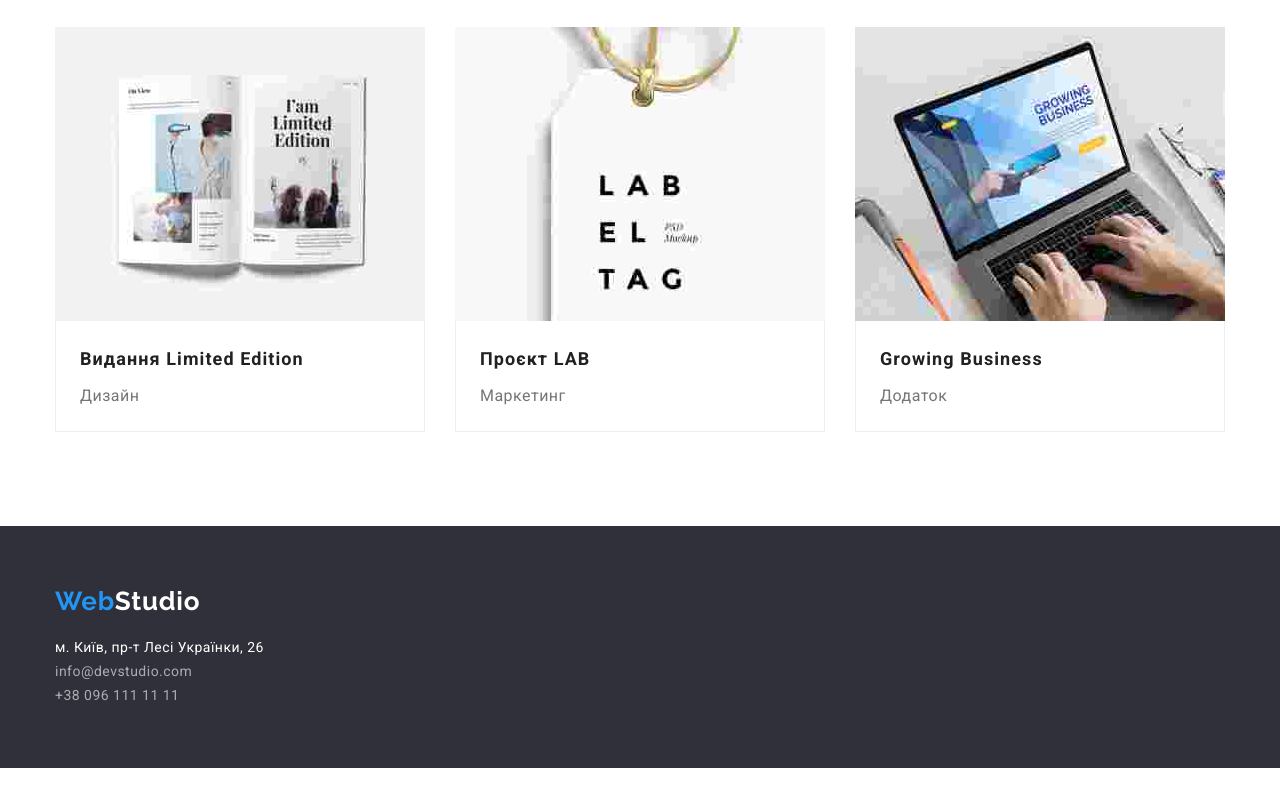
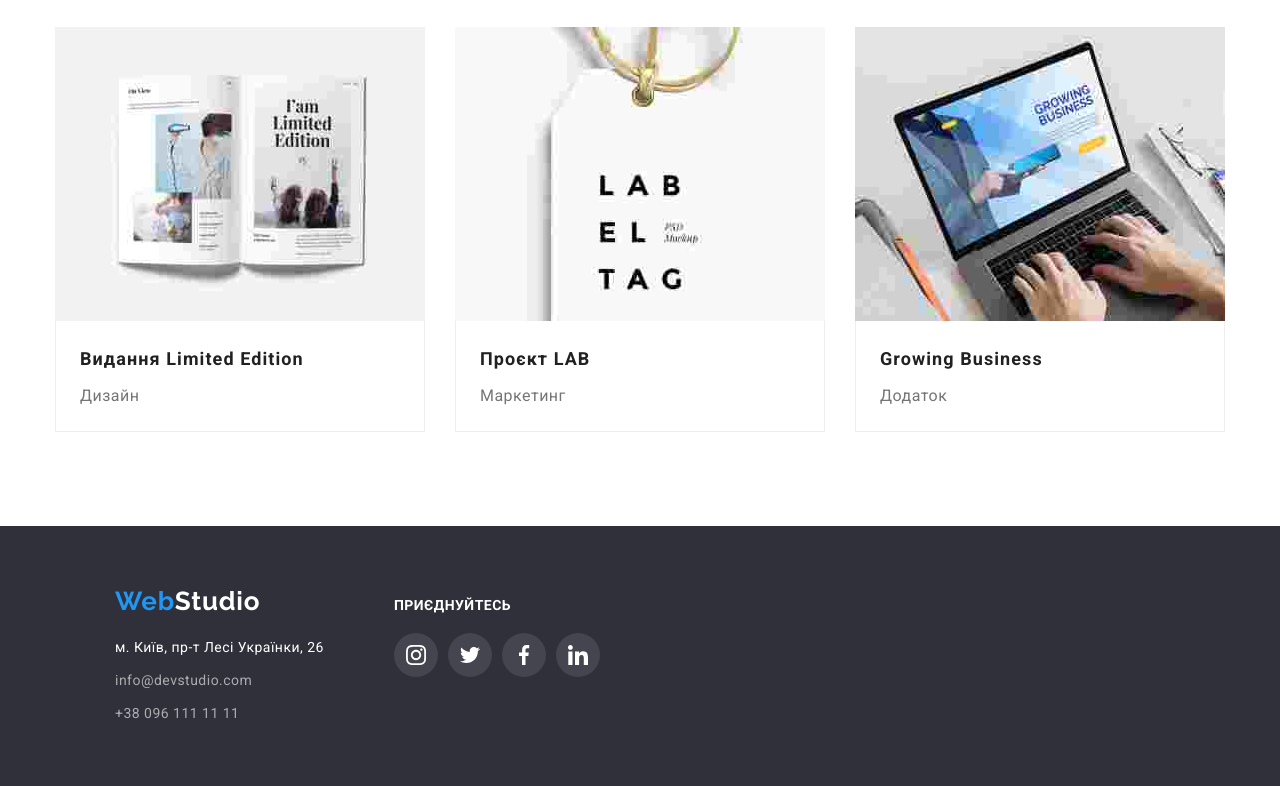
Before and after one commit to Maksym82/goit-markup-hw-04, a plain HTML site: page portfolio.html in a window 1280 px wide. Shown: the part 1106-1892 px from the top of the page. Drawn offline with nearby package versions, Linux system fonts and the light colour scheme.

Commit message:
Add files via upload

```diff
--- a/portfolio.html
+++ b/portfolio.html
@@ -130,19 +130,56 @@
      </main>
     <!--Футер-->
     <footer class="footer">
-        <div class="container">
+        <div class="footer-container">
+            <div>
                 <a href="./index.html" class="logo">Web<span class="footer-logo">Studio</span></a>
                 <address class="footer-adress">
                     <ul class="footer-nav list">
-                    <li>
+                        <li class="footer-link">
                             <a href="https://goo.gl/maps/zUmkeaVUU9CxabKS7"
                                 target="_blank" rel="noreferrer noopener " class="primary-link">
-                            м. Київ, пр-т Лесі Українки, 26 </a>
+                                м. Київ, пр-т Лесі Українки, 26
+                            </a>
                         </li>
-                    <li><a href="mailto:info@devstudio.com" class="second-link">info@devstudio.com</a></li>
-                    <li><a href="tel:+380961111111" class="second-link">+38 096 111 11 11</a></li>
+                        <li class="footer-link"><a href="mailto:info@devstudio.com" class="second-link">info@devstudio.com</a></li>
+                        <li class="footer-link"><a href="tel:+380961111111" class="second-link">+38 096 111 11 11</a></li>
                     </ul>
                 </address>
+            </div>
+
+            <div class="social-link">
+                <h2 class="social-title">приєднуйтесь</h2>
+                <ul class="social-list footer">
+                    <li class="social-item">
+                        <a href="" class="social-link-footer link">
+                            <svg class="social-icon" width="20" height="20">
+                                <use href="./images/icons.svg#icon-instagram-2"></use>
+                            </svg>
+                        </a>
+                    </li>
+                    <li class="social-item">
+                        <a href="" class="social-link-footer link">
+                            <svg class="social-icon" width="20" height="20">
+                                <use href="./images/icons.svg#icon-twitter-1"></use>
+                            </svg>
+                        </a>
+                    </li>
+                    <li class="social-item">
+                        <a href="" class="social-link-footer link">
+                            <svg class="social-icon" width="20" height="20">
+                                <use href="./images/icons.svg#icon-facebook-1"></use>
+                            </svg>
+                        </a>
+                    </li>
+                    <li class="social-item">
+                        <a href="" class="social-link-footer link">
+                            <svg class="social-icon" width="20" height="20">
+                                <use href="./images/icons.svg#icon-linkedin-1"></use>
+                            </svg>
+                        </a>
+                    </li>
+                </ul>
+            </div>
         </div>
     </footer>
 </body>
```
Lines whose indentation alone changed are shown as unchanged.
